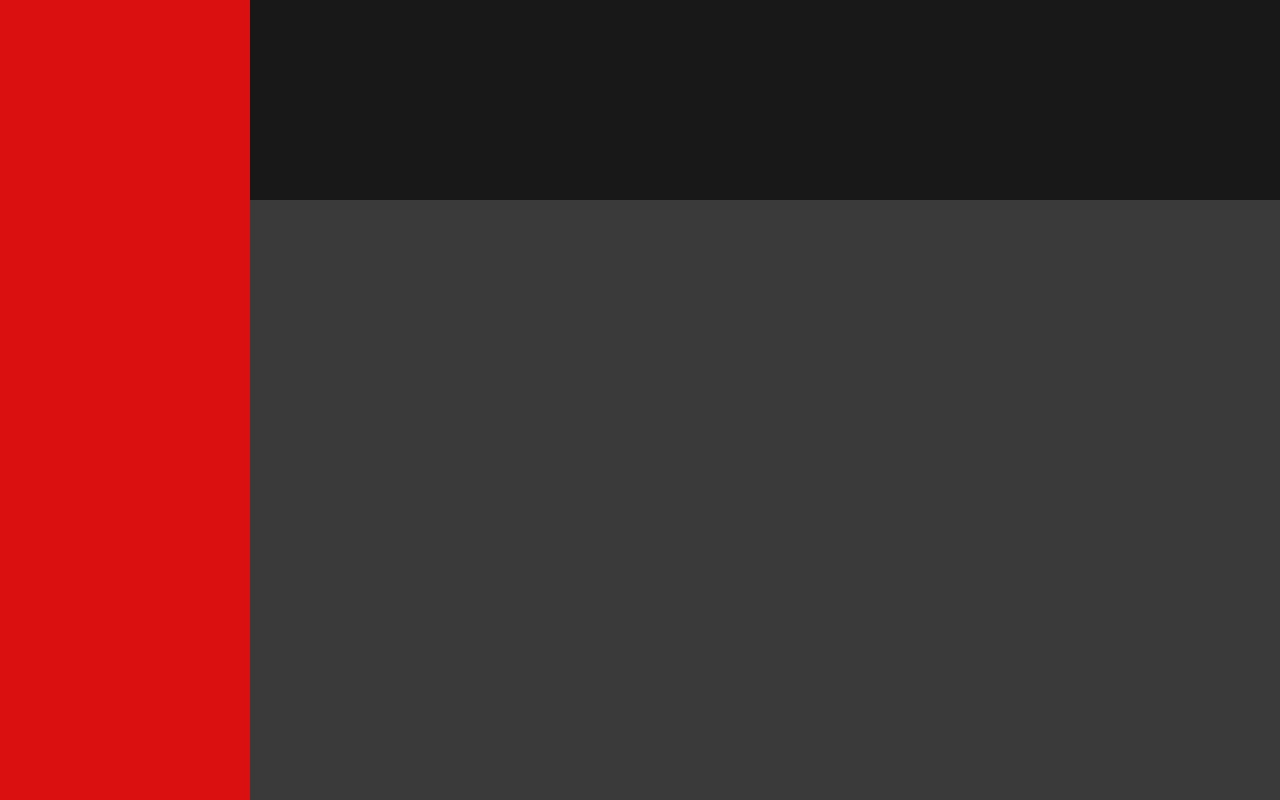
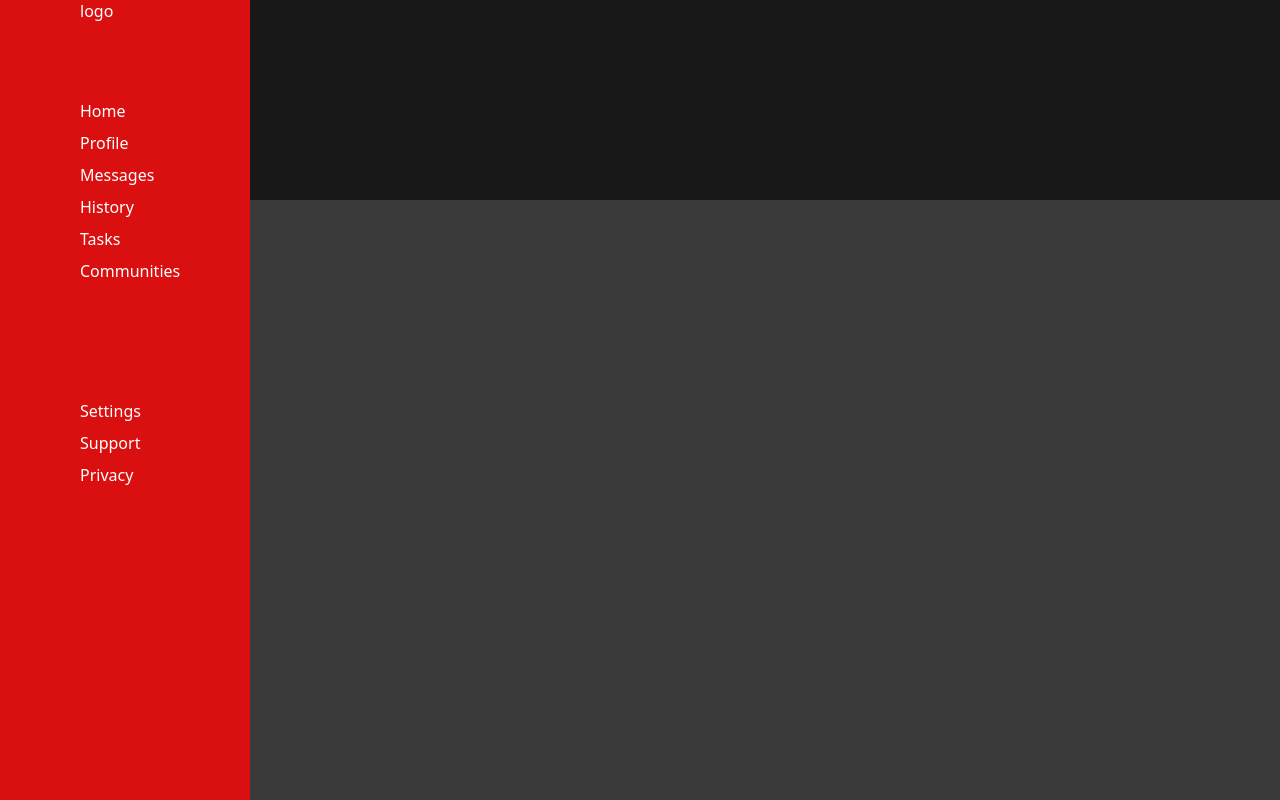
Before and after one commit to Oraiyon/admin_dashboard, a plain HTML site: page index.html in a window 1280 px wide. Drawn offline with Linux system fonts and the light colour scheme.

Commit message:
filled .sidebar with content

```diff
--- a/index.html
+++ b/index.html
@@ -8,7 +8,24 @@
 </head>
 <body>
     <div class="container">
-        <div class="sidebar"></div>
+        <div class="sidebar">
+            <div class="top">
+                <div>logo</div>
+            </div>
+            <div class="mid">
+                <div>Home</div>
+                <div>Profile</div>
+                <div>Messages</div>
+                <div>History</div>
+                <div>Tasks</div>
+                <div>Communities</div>
+            </div>
+            <div class="bottom">
+                <div>Settings</div>
+                <div>Support</div>
+                <div>Privacy</div>
+            </div>
+        </div>
         <div class="header"></div>
         <div class="main"></div>
     </div>
```
